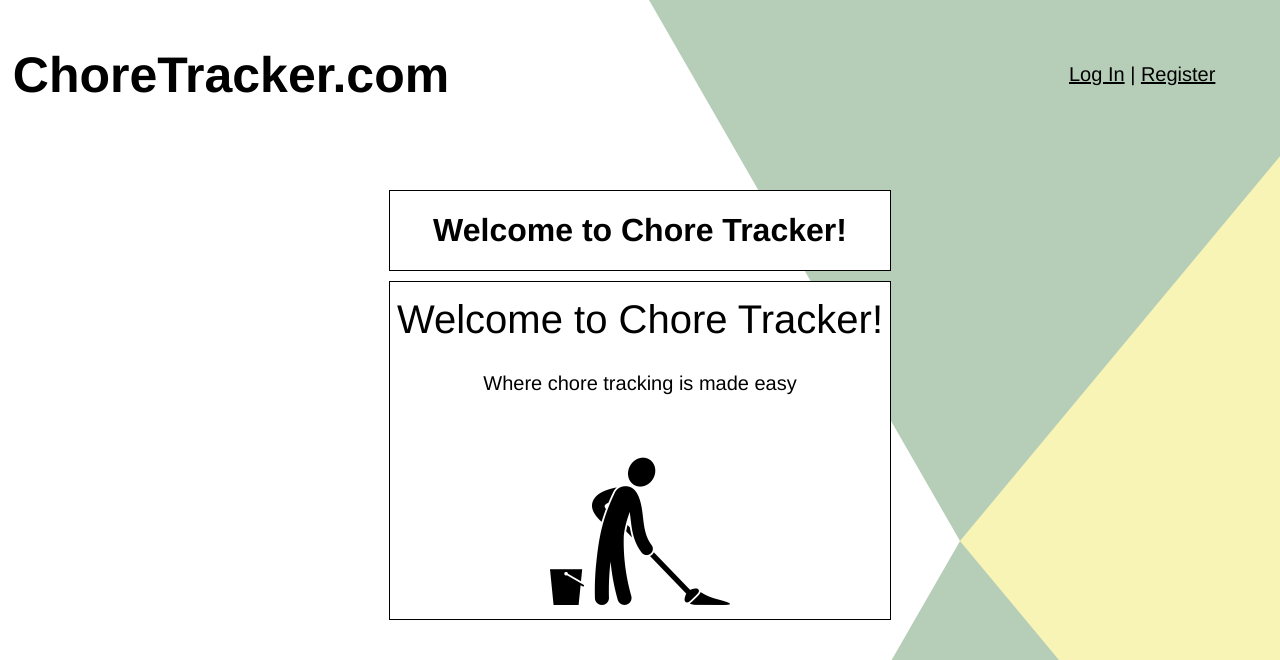
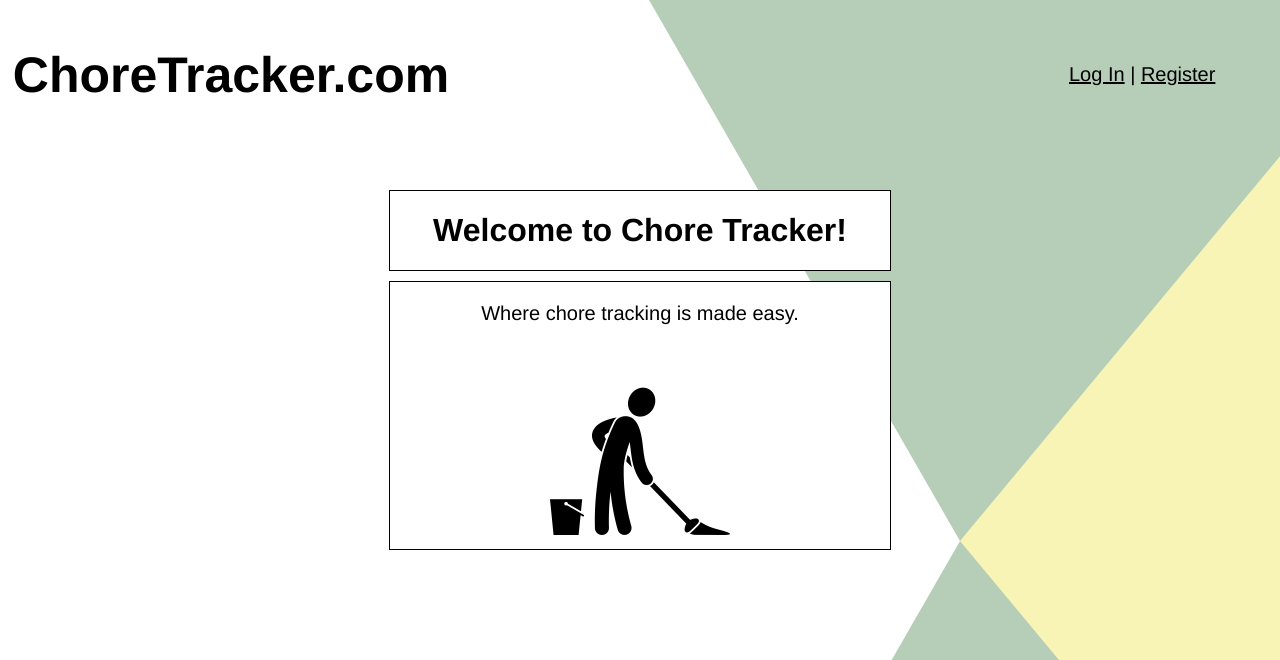
Before and after one commit to Risch1997/IIT-Project, a PHP site: page / in a window 1280 px wide. Shown: the top 660 px of the page. Run offline with PHP 8.4, Linux system fonts and the light colour scheme; some web fonts are replaced.

Commit message:
fixed index

```diff
--- a/index.php
+++ b/index.php
@@ -21,8 +21,7 @@
 				<h1>Welcome to Chore Tracker!</h1>
 			</div>
 			<div id=\"indexdiv\">
-				<h2 style='font-size: 40px'>Welcome to Chore Tracker!</h2>
-				<p style='font-size: 20px'>Where chore tracking is made easy</p>
+				<p style='font-size: 20px'>Where chore tracking is made easy.</p>
 				<img src='resources/images/chore.png' alt='chore icon'>
 			</div>
 			";
```
